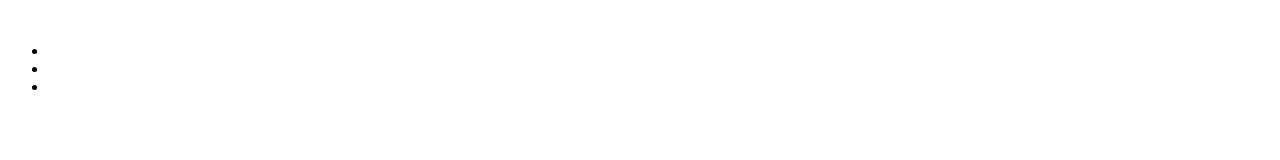
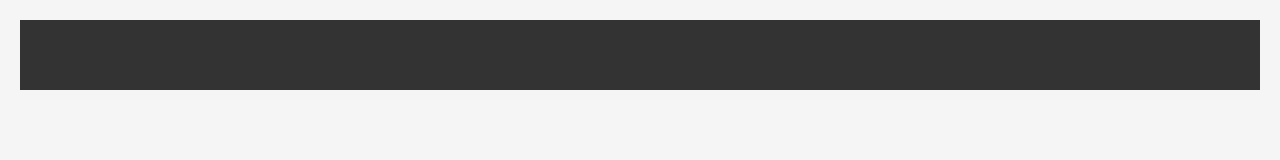
Before and after one commit to AhmedElgohary10/my-repo-for-the-task-in-source-control-course-day-2, a plain HTML site: page index.html in a window 1280 px wide. Drawn offline with Linux system fonts and the light colour scheme.

Commit message:
Apply Template Style

```diff
--- a/Style.css
+++ b/Style.css
@@ -1,5 +1,41 @@
+*{
+    margin: 0;
+    padding: 0;
+}
+
 nav{
     width: 100%;
     height: 50px;
     background-color: white;
 }
+
+/*========== Apply Template Style ==========*/
+nav {
+    background: #333;
+    padding: 10px 0;
+}
+
+    nav ul {
+        list-style: none;
+        display: flex;
+        justify-content: center;
+    }
+
+        nav ul li {
+            margin: 0 15px;
+        }
+
+            nav ul li a {
+                color: #fff;
+                font-weight: bold;
+            }
+
+
+body {
+    font-family: Arial, sans-serif;
+    font-size: 16px;
+    background-color: #f5f5f5;
+    color: #333;
+    line-height: 1.6;
+    padding: 20px;
+}
```
